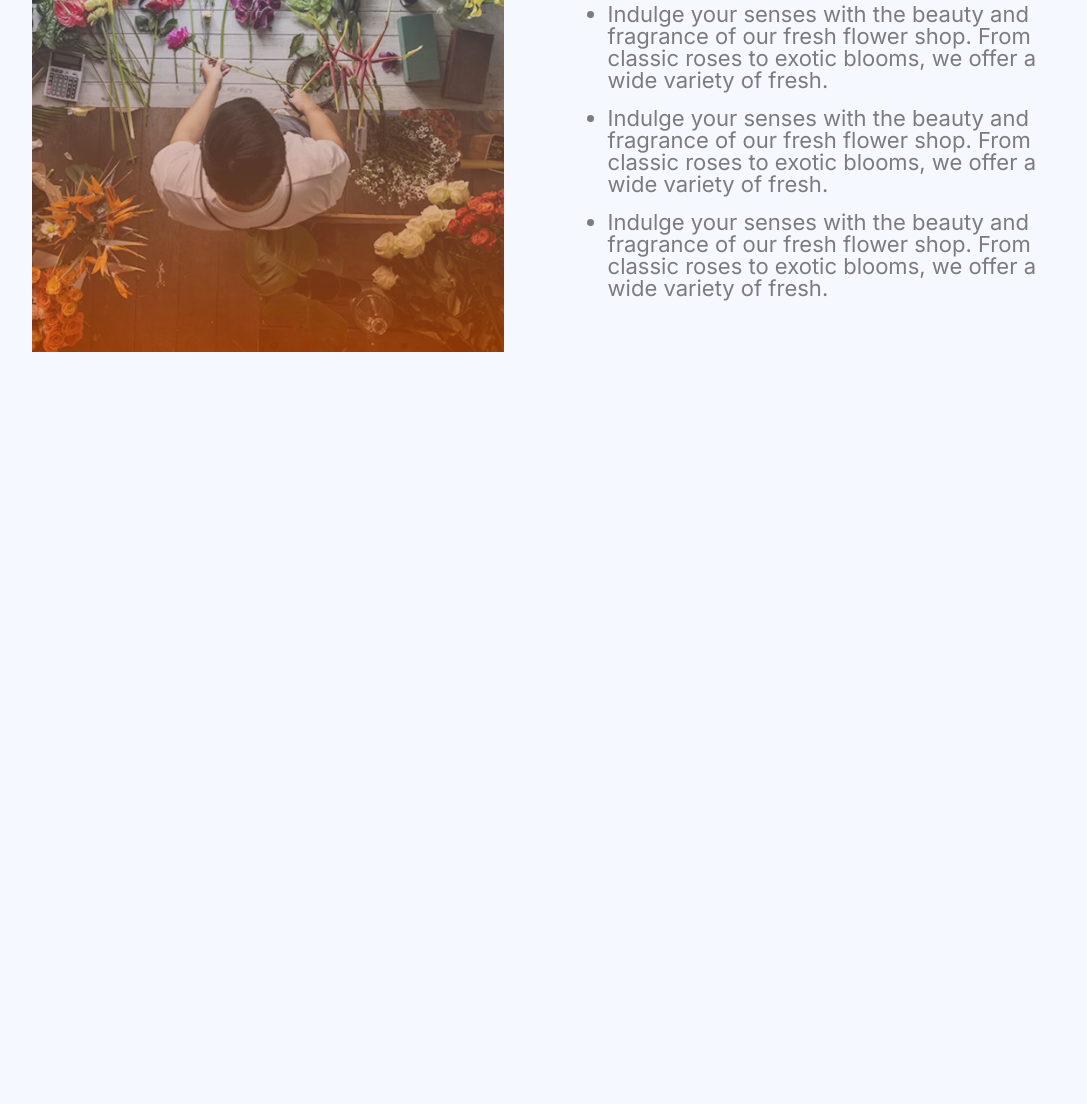
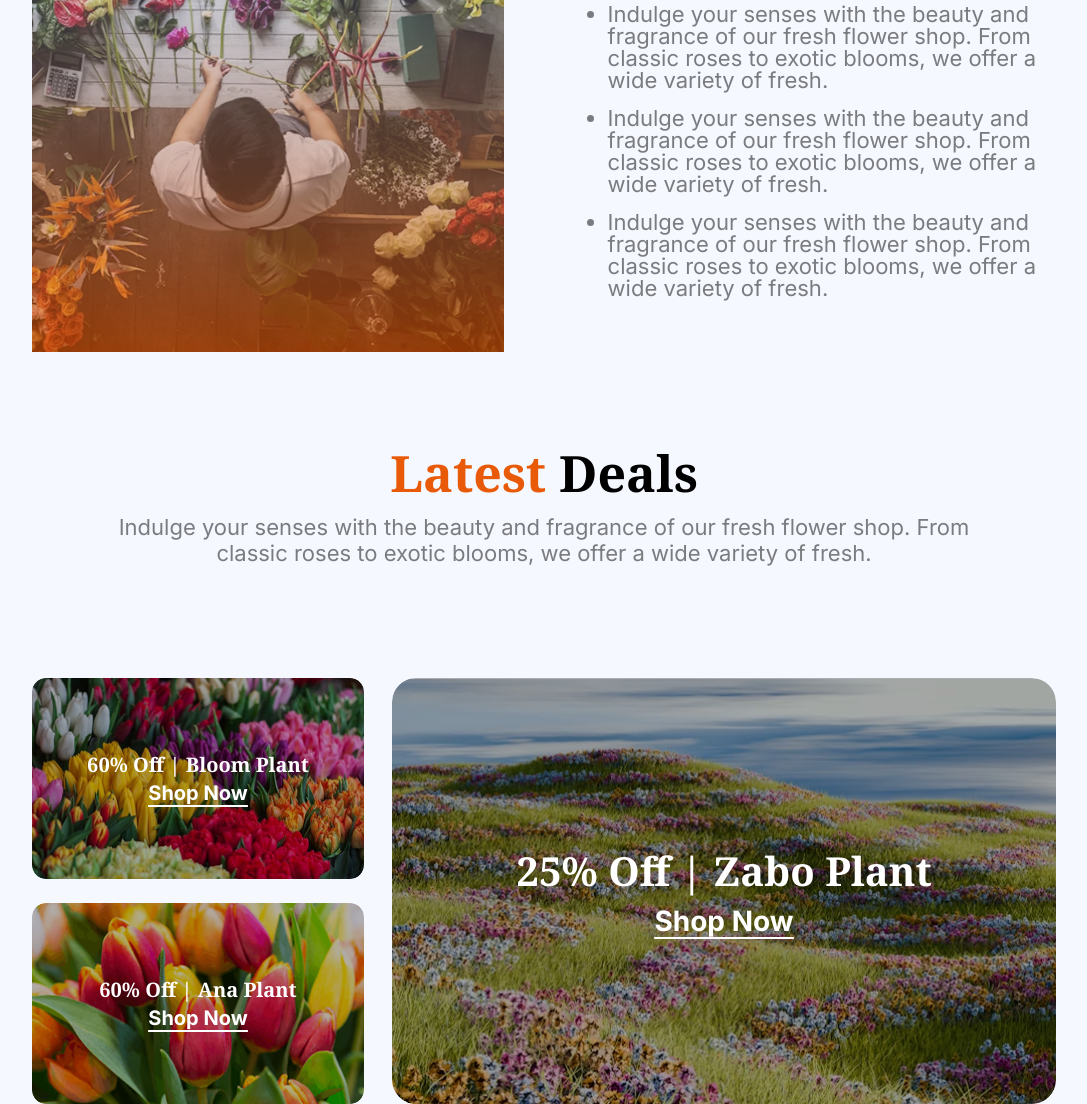
Before and after one commit to Zaineb-B-Ali/Responsive_Flower, a website: page index.html in a window 1280 px wide. Shown: the part 2200-3304 px from the top of the page, without its empty margins (96-1183 px from the left). Before the commit the page ends 2552 px from the top, so only its background shows below. Drawn offline with Linux system fonts and the light colour scheme; files whose address does not match are found by name.

Commit message:
Latest Deals section done

```diff
--- a/index.html
+++ b/index.html
@@ -202,6 +202,82 @@
         </div>
         <!-- Badge Section Ends -->
 
+         <!-- Latest Deals Section -->
+        <div class="max-w-[80%] flex flex-col items-center mx-auto mt-[80px] md:mt-24 gap-10 md:gap-28 ">
+            <div class="text-center">
+                <h2 class="text-2xl md:text-[50px]/[100%] tracking-normal font-bold mb-4"><span
+                        class="text-saffron">Latest</span>
+                    Deals</h2>
+
+                <p
+                    class="text-[14px]/[100%] md:text-[22px]/[120%] tracking-normal font-normal font-inter text-grey max-w-[888px]">
+                    Indulge
+                    your senses with the beauty and fragrance of our fresh flower shop. From classic roses to exotic
+                    blooms, we offer a wide variety of fresh.</p>
+            </div>
+
+            <div class="w-full flex-col  md:flex md:flex-row gap-5 md:gap-7">
+                <div class="w-full md:w-1/3 space-y-6 ">
+                    <!-- Bg-1 -->
+                    <div class="group rounded-[14px] overflow-hidden">
+                        <div
+                            class="relative bg-[url(./assets/deal-bloom.png)] h-[185px] md:min-h-[201px] flex flex-col items-center justify-center rounded-[14px] bg-cover bg-no-repeat bg-center duration-400 transition-transform group-hover:scale-110 ">
+
+                            <div class="absolute rounded-[14px] w-full h-[185px] md:min-h-[201px] bg-black opacity-30">
+                            </div>
+                            <div class="z-10 text-xl text-white font-bold tracking-normal">
+                                60% Off | Bloom Plant
+                            </div>
+                            <div
+                                class="z-10 text-base md:text-xl duration-200 hover:scale-120 hover:no-underline  text-white font-bold tracking-normal underline underline-offset-5">
+                                <a class=" font-inter" href="#">Shop Now</a>
+                            </div>
+                        </div>
+                    </div>
+
+
+                    <!-- Bg-2 -->
+                    <div class="group rounded-[14px] overflow-hidden">
+                        <div
+                            class="relative bg-[url(./assets/deal-ana.png)] h-[185px] md:min-h-[201px] flex flex-col items-center justify-center rounded-[14px] bg-cover bg-no-repeat bg-center duration-400 transition-transform group-hover:scale-110">
+                            <div class="absolute rounded-[14px] w-full h-[185px] md:min-h-[201px] bg-black opacity-30">
+                            </div>
+                            <div class="z-10 text-xl text-white font-bold tracking-normal">
+                                60% Off | Ana Plant
+                            </div>
+                            <div
+                                class="z-10 text-base md:text-xl duration-200 hover:scale-120 hover:no-underline  text-white font-bold tracking-normal underline underline-offset-5">
+                                <a class="font-inter" href="#">Shop Now</a>
+                            </div>
+                        </div>
+                    </div>
+
+
+                </div>
+
+                <!-- Right hand side image -->
+                <div
+                    class="relative group rounded-3xl overflow-hidden flex-col items-center justify-center w-full md:w-2/3 mt-5 md:m-0 ">
+                    <div
+                        class="flex flex-col items-center justify-center bg-[url(./assets/deal-zabo.png)] min-h-[201px] h-full bg-no-repeat bg-center bg-cover rounded-3xl duration-400 transition-transform group-hover:scale-110">
+
+                        <div class="absolute rounded-3xl w-full h-full min-h-[201px] bg-black opacity-30">
+                        </div>
+                        <div class="z-10 text-[20px] md:text-[40px]  text-white font-bold tracking-normal">
+                            25% Off | Zabo Plant
+                        </div>
+                        <div
+                            class="z-10 text-base md:text-xl md:text-[28px] duration-200 hover:scale-120 hover:no-underline  text-white font-bold tracking-normal underline underline-offset-6">
+                            <a class="font-inter" href="#">Shop Now</a>
+                        </div>
+                    </div>
+                </div>
+
+            </div>
+        </div>
+        <!-- End of Latest deals section -->
+
+
     </div>
 </body>
 
```
